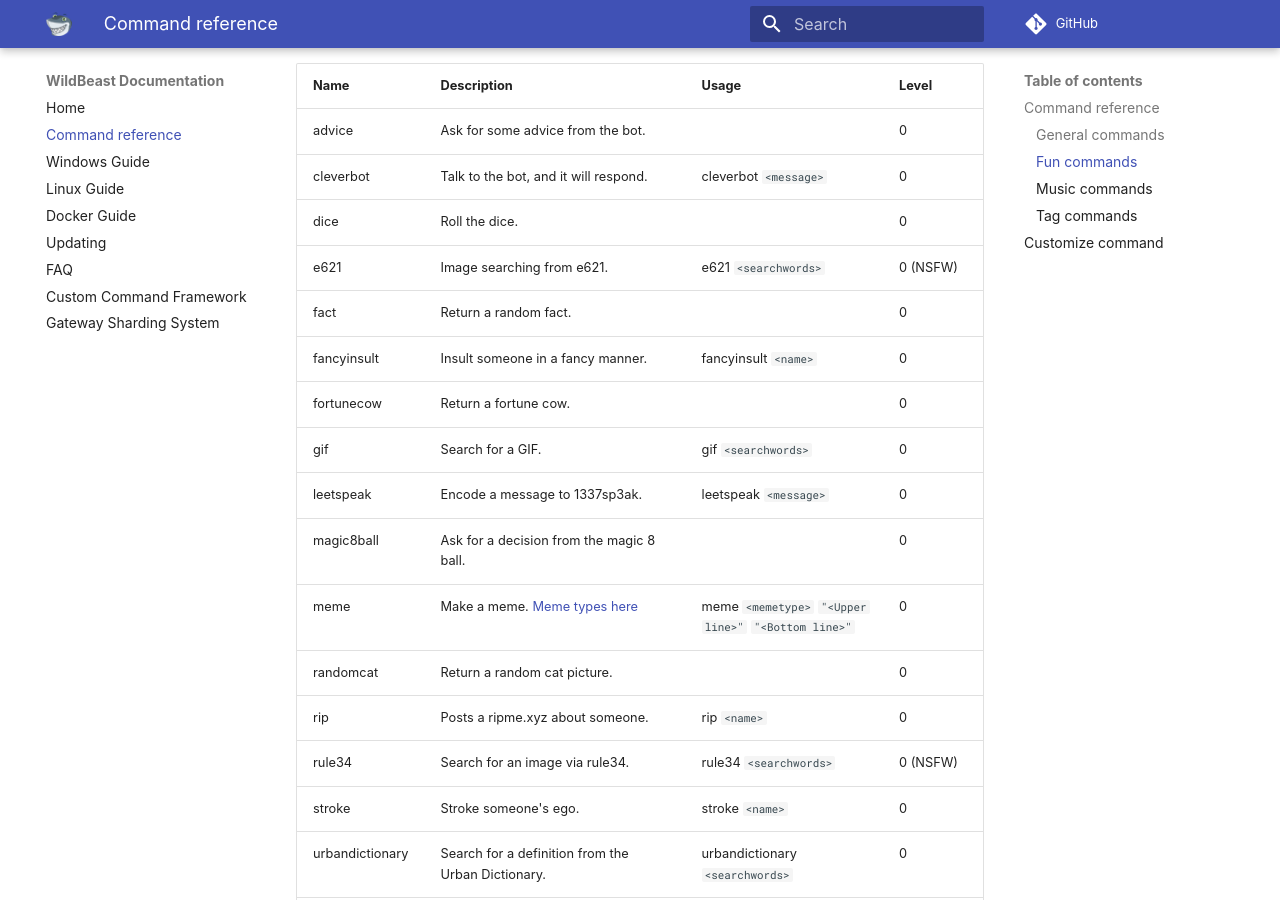
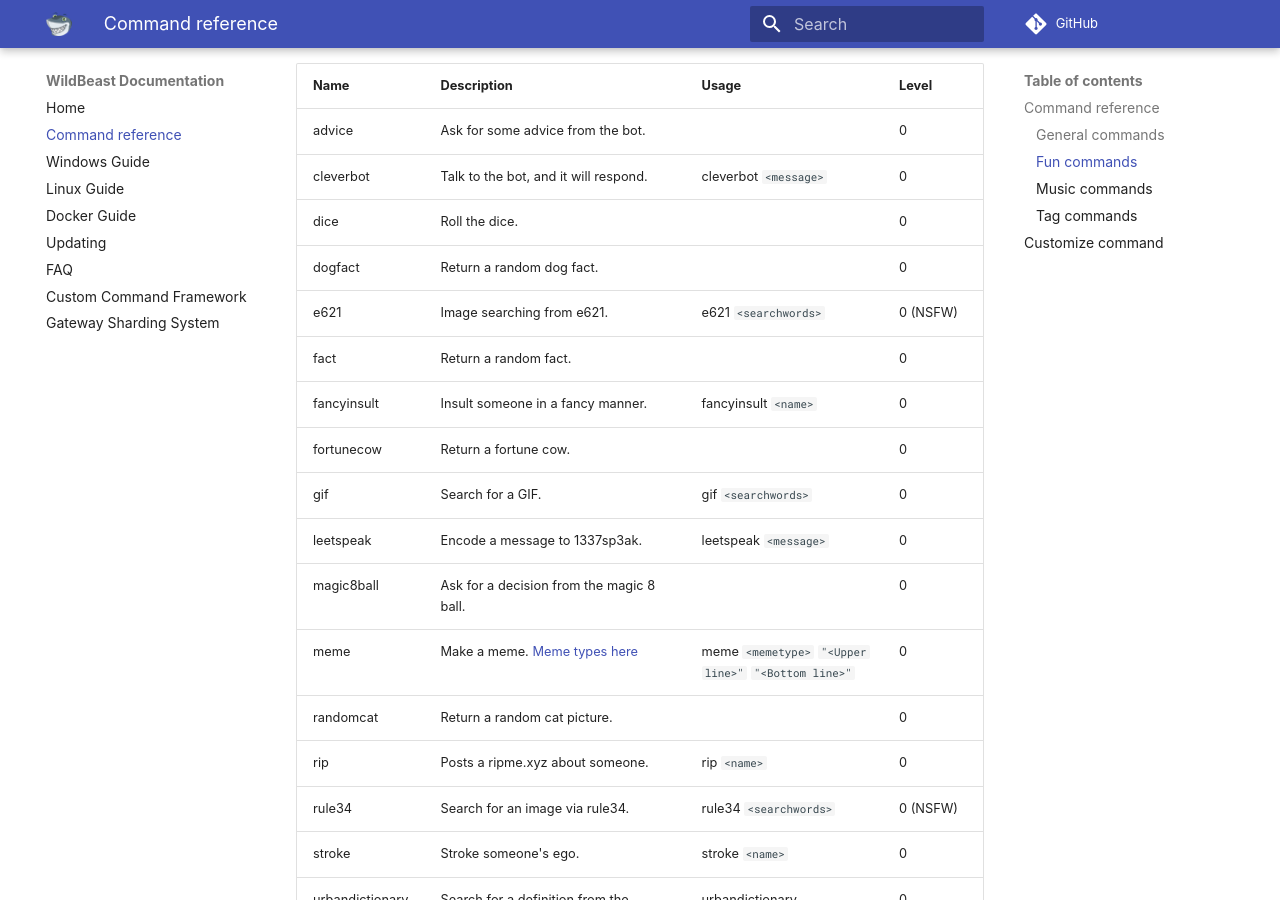
Before and after one commit to TheSharks/WildBeastDocs, an MkDocs documentation site: the page built from docs/commands.md, in a window 1280 px wide and 900 px high, scrolled down 2197 px. Built offline with MkDocs 1.6.1 and Material for MkDocs 9.7.7, drawn with Linux system fonts in a browser that asks for light colours; some web fonts are replaced; comment, search, counter and statistics services are not loaded; old or Windows-style settings are respelled for this version of MkDocs.

Commit message:
Document dogfact

```diff
--- a/docs/commands.md
+++ b/docs/commands.md
@@ -42,6 +42,7 @@
 advice | Ask for some advice from the bot. |  | 0
 cleverbot | Talk to the bot, and it will respond. | cleverbot `<message>` | 0
 dice | Roll the dice. |  | 0
+dogfact | Return a random dog fact. |  | 0
 e621 | Image searching from e621. | e621 `<searchwords>` | 0 (NSFW)
 fact | Return a random fact. |  | 0
 fancyinsult | Insult someone in a fancy manner. | fancyinsult `<name>` | 0
```
